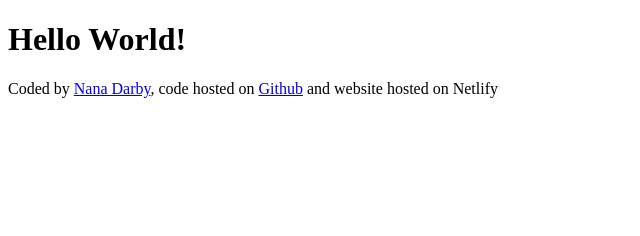
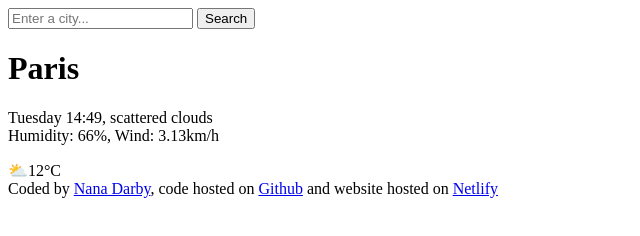
Before and after one commit to nanadarby/SheCodesPlus-Week7-Final-HW, a plain HTML site: page weatherweek7/index.html in a window 1280 px wide. Shown: the whole page, without its empty margins (0-640 px from the left). Drawn offline with Linux system fonts and the light colour scheme.

Commit message:
Added the HTML
Added search bar and other main HTML content

```diff
--- a/weatherweek7/index.html
+++ b/weatherweek7/index.html
@@ -6,7 +6,23 @@
     <title>Weather Week 7</title>
   </head>
   <body>
-    <h1>Hello World!</h1>
+    <header>
+      <form>
+        <input type="search" placeholder="Enter a city..." required />
+        <input type="submit" value="Search" />
+      </form>
+    </header>
+    <main>
+      <div>
+        <h1>Paris</h1>
+        <p>
+          Tuesday 14:49, scattered clouds
+          <br />
+          Humidity: 66%, Wind: 3.13km/h
+        </p>
+      </div>
+      <div>⛅️12°C</div>
+    </main>
     <footer>
       Coded by
       <a href="https://github.com/nanadarby" target="_blank">Nana Darby</a>,
@@ -16,9 +32,9 @@
         target="_blank"
         >Github</a
       >
-      and website hosted
-      <a href="https://weather-application-week-7.netlify.app/" target="_blank"></a>
-        on Netlify</a
+      and website hosted on
+      <a href="https://weather-application-week-7.netlify.app/" target="_blank"
+        >Netlify</a
       >
     </footer>
   </body>
```
